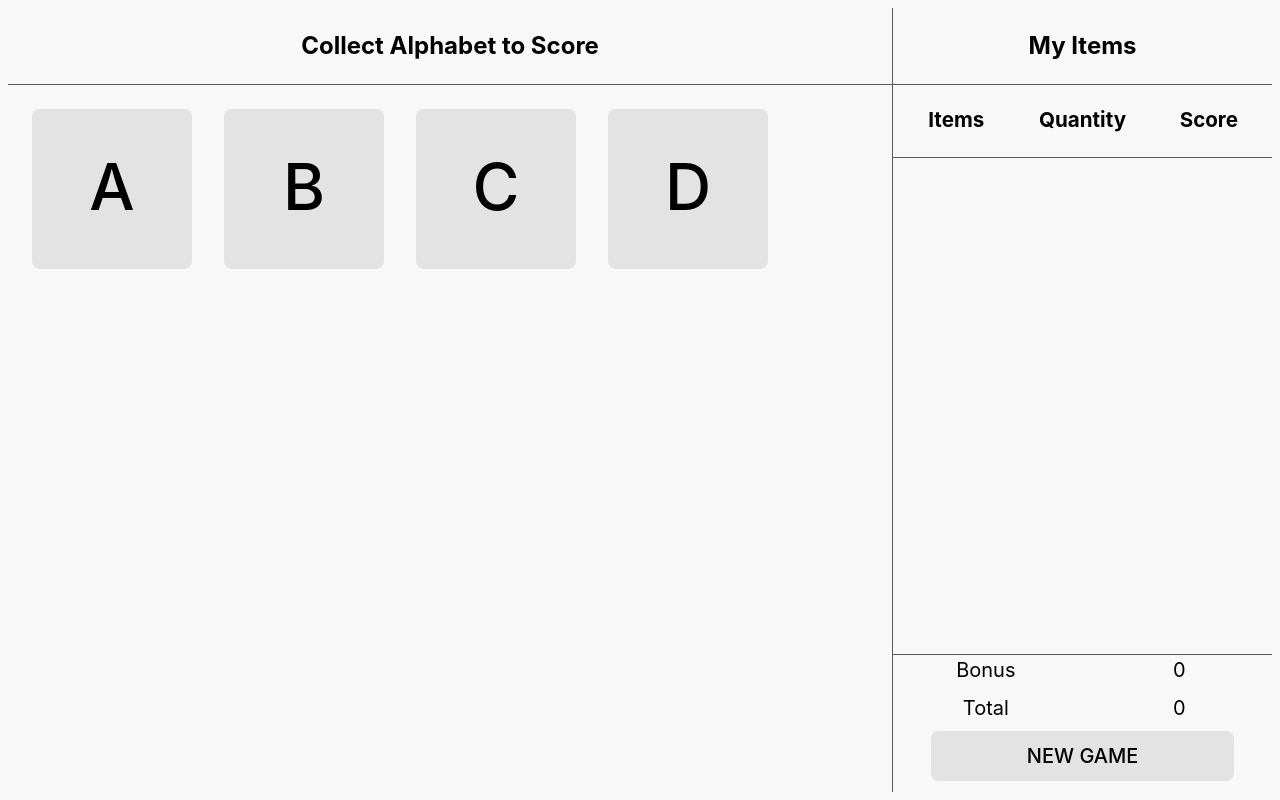
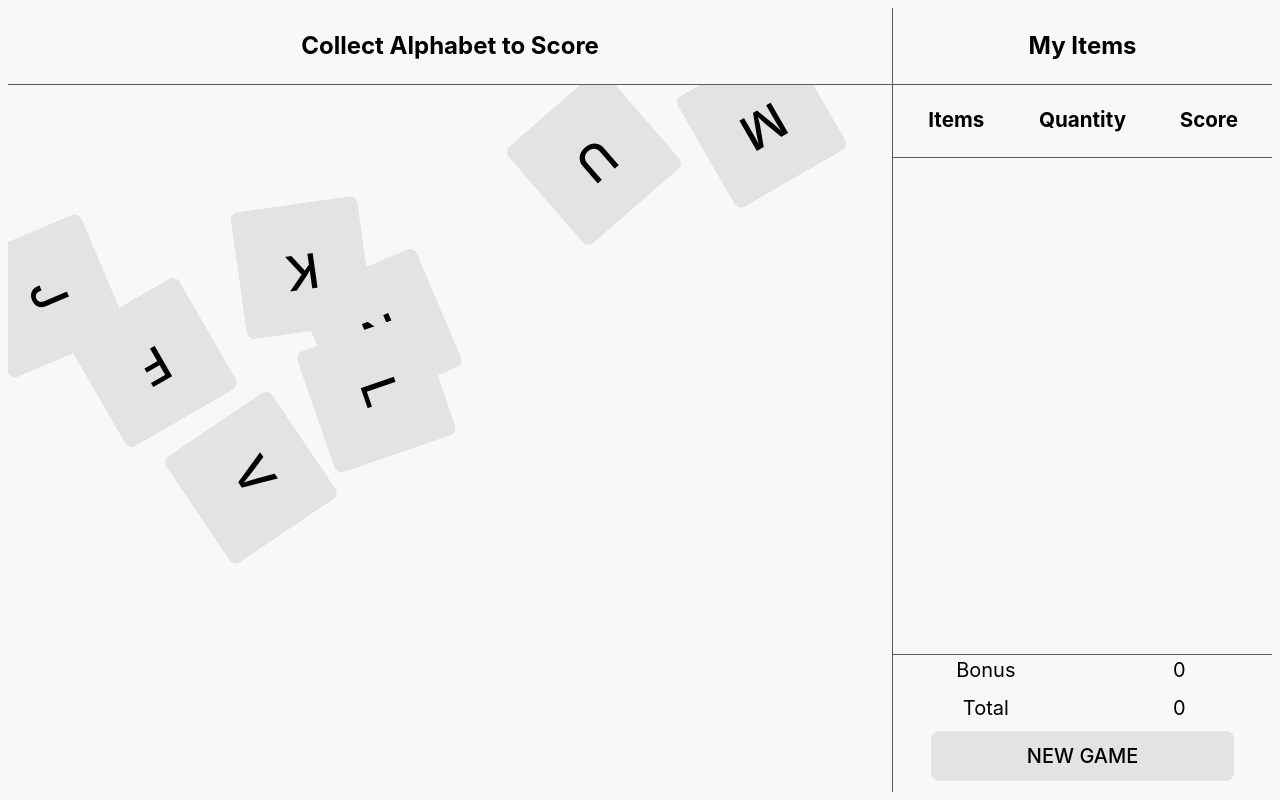
Before and after one commit to ArijitCloud/alphabet-collector-game, a React (Vite) app: page / in a window 1280 px wide. Built offline with nearby package versions, Linux system fonts and the light colour scheme.

Commit message:
basic animation

```diff
--- a/src/components/GamePanel/GamePanel.css
+++ b/src/components/GamePanel/GamePanel.css
@@ -26,8 +26,8 @@
 
 @media only screen and (min-width: 800px) {
   .panel-items button {
-    width: 10rem;
-    height: 10rem;
-    font-size: 4em;
+    width: 8rem;
+    height: 8rem;
+    font-size: 3em;
   }
 }
--- a/src/components/GamePanel/GamePanel.tsx
+++ b/src/components/GamePanel/GamePanel.tsx
@@ -1,3 +1,4 @@
+import { useEffect, useState } from "react";
 import { GamePanelDefaultHeading } from "../../common/sharedStrings";
 import { GameItem } from "../../types";
 import "./GamePanel.css";
@@ -7,15 +8,37 @@ interface GamePanelProps {
   readonly headerText?: string;
   readonly onCollect: (item: GameItem) => void;
 }
-const GamePanel = ({
-  items,
-  headerText,
-  onCollect,
-}: GamePanelProps) => {
+
+const randomPosition = () => {
+  return {
+    transform: `translateX(${Math.floor(
+      Math.random() * 100-50
+    )}%)  translateY(${Math.floor(
+      Math.random() * 200-50
+    )}%) rotate(${Math.floor(Math.random() * 180)}deg)`,
+  };
+};
+
+const GamePanel = ({ items, headerText, onCollect }: GamePanelProps) => {
   const onItemClick = (buttonLabel: string) => {
     const selectedItem = items.find((i) => i.label === buttonLabel);
     selectedItem && onCollect(selectedItem);
   };
+
+  const [buttonStyles, setButtonStyles] = useState(() =>
+    items.map(() => randomPosition())
+  );
+
+  // Update button styles every 1 second
+  useEffect(() => {
+    const intervalId = setInterval(() => {
+      const newStyles = items?.map(() => randomPosition());
+      setButtonStyles(newStyles);
+    }, 1000);
+
+    return () => clearInterval(intervalId);
+  }, [items]);
+
   return (
     <div className="panel-container">
       <div className="panel-header">
@@ -24,11 +47,13 @@ const GamePanel = ({
       <div className="panel-items">
         {items?.map((item, index) => {
           return (
-            <button type="button"
+            <button
+              type="button"
               key={index}
               onClick={(e) =>
                 onItemClick((e.target as HTMLButtonElement).innerText)
               }
+              style={buttonStyles[index]}
             >
               {item.label}
             </button>
--- a/src/mocks/GameItems.ts
+++ b/src/mocks/GameItems.ts
@@ -1,30 +1,60 @@
 import { GameItem } from "../types";
 
-export default function MockGameItems():GameItem[] {
-  return [
-    {
-      label: "A",
-      basePoint: 50,
-      bonus: {
-        point: 200,
-        threshold: 3,
-      },
-    },
-    {
-      label: "B",
-      basePoint: 30,
-      bonus: {
-        point: 90,
-        threshold: 2,
-      },
-    },
-    {
-      label: "C",
-      basePoint: 20,
-    },
-    {
-      label: "D",
-      basePoint: 15,
-    },
-  ].map((i) => ({ ...i, collectCount: 0, itemScore: 0 }));
+function getRandomLabel(labels: string[]) {
+  let alphabet = "ABCDEFGHIJKLMNOPQRSTUVWXYZ";
+  labels.forEach((label) => {
+    alphabet = alphabet.replace(label, "");
+  });
+  const randomIndex = Math.floor(Math.random() * alphabet.length);
+  return alphabet[randomIndex];
 }
+
+function getRandomBasePoint() {
+  return Math.floor(Math.random() * (50 - 15 + 1)) + 15;
+}
+
+function getRandomThreshold() {
+  const thresholds = [2, 3, 4];
+  const randomIndex = Math.floor(Math.random() * thresholds.length);
+  return thresholds[randomIndex];
+}
+
+function getRandomBonus(basePoint: number) {
+  if (Math.random() < 0.3) {
+    // Return a bonus object
+    const threshold = getRandomThreshold();
+    return {
+      point: (threshold + 1) * basePoint, // additional base point
+      threshold, // Random threshold
+    };
+  }
+  return undefined; // No bonus
+}
+
+const randomGameAlphabets = () => {
+  const randomizedData = [];
+
+  for (let i = 0; i < 8; i++) {
+    const label = getRandomLabel(randomizedData.map((i) => i.label));
+    const basePoint = getRandomBasePoint();
+    const bonus = getRandomBonus(basePoint);
+    const threshold = bonus ? bonus.threshold : getRandomThreshold();
+
+    const item = {
+      label,
+      basePoint,
+      bonus: bonus ? { point: bonus.point, threshold } : undefined,
+    };
+
+    randomizedData.push(item);
+  }
+
+  return randomizedData;
+};
+export default function MockGameItems(): GameItem[] {
+  return randomGameAlphabets().map((i) => ({
+    ...i,
+    collectCount: 0,
+    itemScore: 0,
+  }));
+}
```
Also changed, not shown: 1 other file (tests, documents, lock files or other folders).
